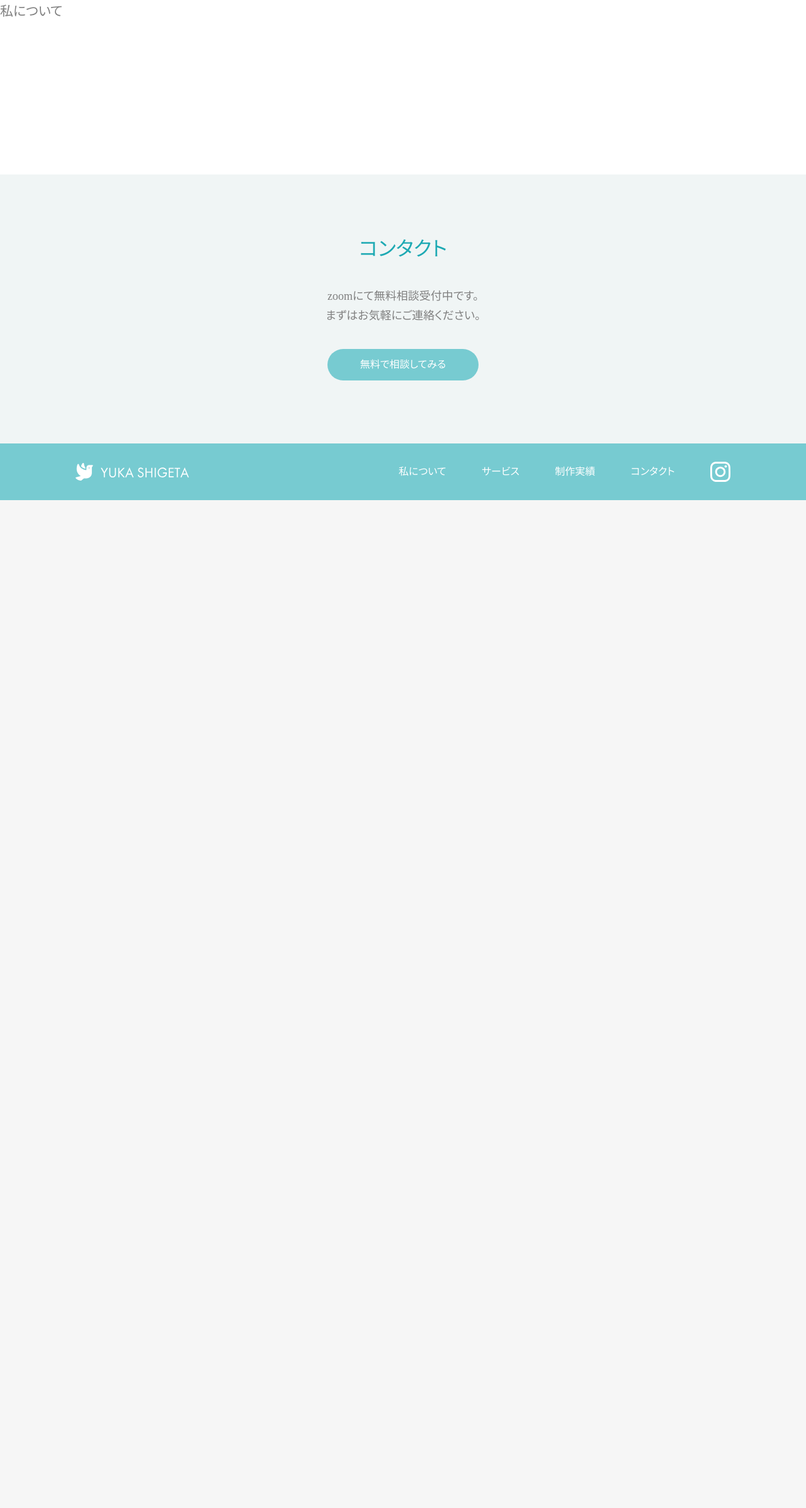
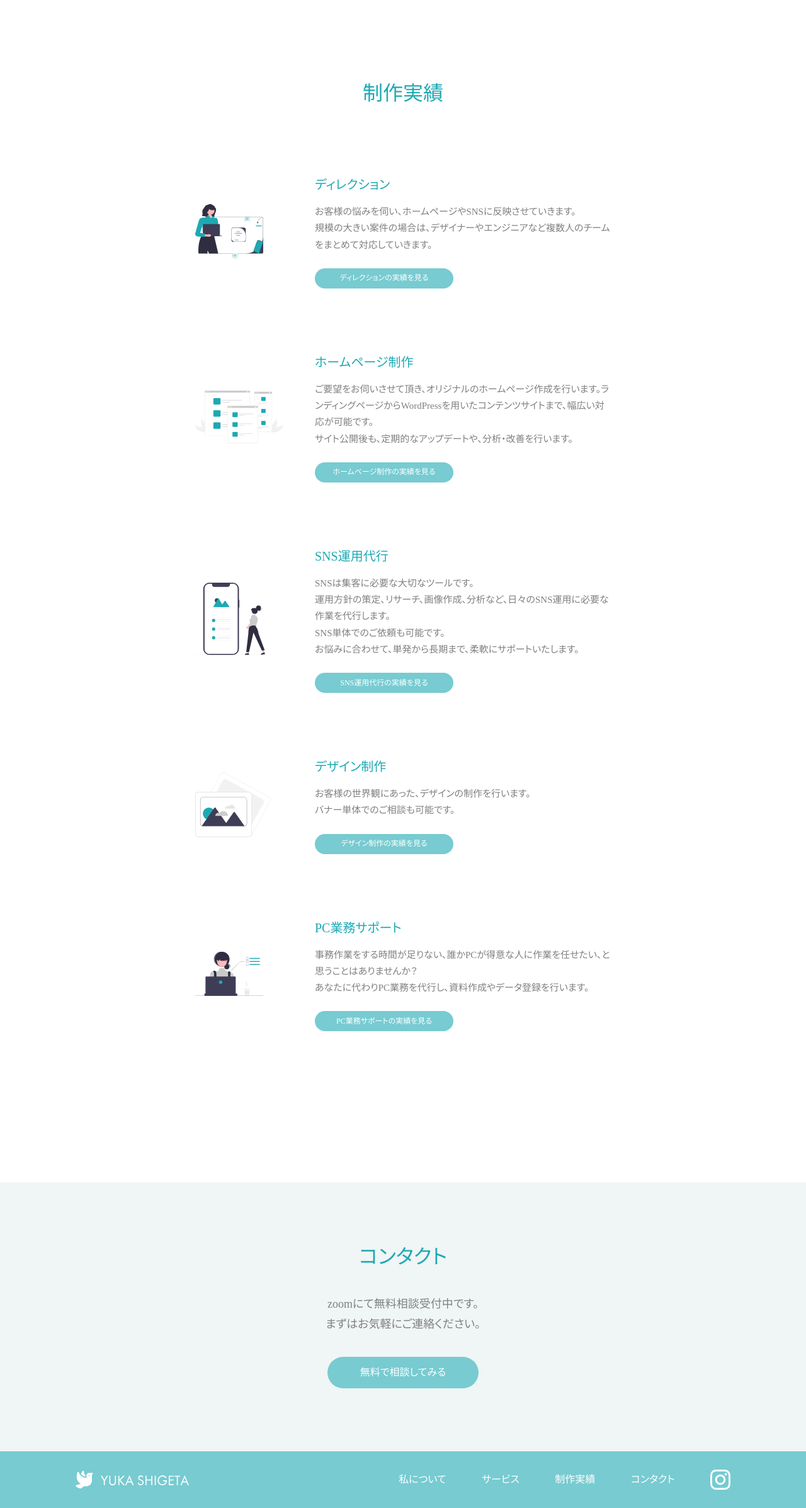
Before and after one commit to sgtyk/dezasuta, a PHP site: page /service/ in a window 1280 px wide. Shown: the part 90-2484 px from the top of the page at 63% size. Before the commit the page ends 884 px from the top, so only its background shows below. Run offline with PHP 8.4, Linux system fonts and the light colour scheme.

Commit message:
ポートフォリオ サービス作成

```diff
--- /dev/null
+++ b/202312/assets/css/pages/_service.scss
@@ -0,0 +1,63 @@
+/* ====================
+ サービス
+======================= */
+.p-service {
+  &-section {
+    display: flex;
+    justify-content: space-between;
+    align-items: center;
+    max-width: 660px;
+    margin: 0 auto;
+    padding: 0 20px;
+    box-sizing: content-box;
+
+    & + & {
+      margin-top: 100px;
+    }
+  }
+
+  &-sectionImgWrap {
+    display: flex;
+    align-items: center;
+    width: 190px;
+  }
+
+  &-sectionImg {
+    &--derection {
+      width: 108px;
+    }
+    &--web {
+      width: 140px;
+    }
+    &--sns {
+      width: 120px;
+    }
+    &--design {
+      width: 120px;
+    }
+    &--pc {
+      width: 108px;
+    }
+  }
+
+  &-sectionInner {
+    width: 470px;
+  }
+
+  &-sectionTitle {
+    font-size: 1.25rem;
+    color: var(--accent-color);
+  }
+
+  &-sectionText {
+    margin-top: 12px;
+    font-size: 0.9375rem;
+  }
+
+  &-sectionBtn {
+    margin: 24px 0 0 0;
+    width: 220px;
+    height: 32px;
+    font-size: 0.75rem;
+  }
+}
--- a/202312/assets/css/pages/_works.scss
+++ b/202312/assets/css/pages/_works.scss
@@ -9,7 +9,7 @@
   }
 
   &-label {
-    display: flex;
+    display: inline-flex;
     justify-content: center;
     align-items: center;
     width: 180px;
@@ -17,6 +17,9 @@
     background-color: var(--bg-color-label);
     font-size: 1.125rem;
     color: #fff;
+    & + & {
+      margin-left: 12px;
+    }
   }
 
   &-list {
--- a/202312/assets/css/style.css
+++ b/202312/assets/css/style.css
@@ -414,7 +414,7 @@ body {
   margin-top: 100px;
 }
 .p-works-label {
-  display: flex;
+  display: inline-flex;
   justify-content: center;
   align-items: center;
   width: 180px;
@@ -423,6 +423,62 @@ body {
   font-size: 1.125rem;
   color: #fff;
 }
+.p-works-label + .p-works-label {
+  margin-left: 12px;
+}
 .p-works-list {
   margin-top: 32px;
+}
+
+/* ====================
+ サービス
+======================= */
+.p-service-section {
+  display: flex;
+  justify-content: space-between;
+  align-items: center;
+  max-width: 660px;
+  margin: 0 auto;
+  padding: 0 20px;
+  box-sizing: content-box;
+}
+.p-service-section + .p-service-section {
+  margin-top: 100px;
+}
+.p-service-sectionImgWrap {
+  display: flex;
+  align-items: center;
+  width: 190px;
+}
+.p-service-sectionImg--derection {
+  width: 108px;
+}
+.p-service-sectionImg--web {
+  width: 140px;
+}
+.p-service-sectionImg--sns {
+  width: 120px;
+}
+.p-service-sectionImg--design {
+  width: 120px;
+}
+.p-service-sectionImg--pc {
+  width: 108px;
+}
+.p-service-sectionInner {
+  width: 470px;
+}
+.p-service-sectionTitle {
+  font-size: 1.25rem;
+  color: var(--accent-color);
+}
+.p-service-sectionText {
+  margin-top: 12px;
+  font-size: 0.9375rem;
+}
+.p-service-sectionBtn {
+  margin: 24px 0 0 0;
+  width: 220px;
+  height: 32px;
+  font-size: 0.75rem;
 }/*# sourceMappingURL=style.css.map */
--- a/202312/assets/css/style.scss
+++ b/202312/assets/css/style.scss
@@ -289,3 +289,4 @@ body {
 @import "./pages/top";
 @import "./pages/about";
 @import "./pages/works";
+@import "./pages/service";
--- a/202312/service/index.html
+++ b/202312/service/index.html
@@ -3,12 +3,12 @@
 <head>
   <meta charset="UTF-8">
   <meta name="viewport" content="width=device-width, initial-scale=1.0">
-  <title>私について | YUKA SHIGETA | ホームページ制作・SNS運用代行</title>
+  <title>サービス | YUKA SHIGETA | ホームページ制作・SNS運用代行</title>
   <meta name="description" content="重田ゆかのポートフォリオサイトです。これまでの実績やサービスについて紹介しています。お気軽にお問いあわせください。">
   <link rel="stylesheet" href="../assets/css/style.css">
   <script src="https://ajax.googleapis.com/ajax/libs/jquery/3.7.1/jquery.min.js"></script>
 </head>
-<body>
+<body class="p-service">
   <header class="c-header">
     <a href="/">
       <img src="../assets/images/svg/logo.svg" alt="YUKA SHIGETA" class="c-header-logo">
@@ -35,15 +35,80 @@
     </nav>
   </header>
 
-  <section class="about under">
-    <h1 class="under-title">私について</h1>
-    <div class="about-inner">
-      <section class="profile">
-        <h2 class="profile-title"></h2>
-      </section>
-    </div><!-- /.about-inner -->
+  <section class="c-under">
+    <h1 class="c-under-title">制作実績</h1>
+
+    <section class="p-service-section">
+      <div class="p-service-sectionImgWrap">
+        <img src="../assets/images/svg/service_img01.svg" alt="" class="p-service-sectionImg p-service-sectionImg--derection">
+      </div>
+      <div class="p-service-sectionInner">
+        <h2 class="p-service-sectionTitle">ディレクション</h2>
+        <p class="p-service-sectionText">
+          お客様の悩みを伺い、ホームページやSNSに反映させていきます。<br>
+          規模の大きい案件の場合は、デザイナーやエンジニアなど複数人のチームをまとめて対応していきます。
+        </p>
+        <a href="/works/#web" class="p-service-sectionBtn c-btn">ディレクションの実績を見る</a>
+      </div>
+    </section>
+
+    <section class="p-service-section">
+      <div class="p-service-sectionImgWrap">
+        <img src="../assets/images/svg/service_img02.svg" alt="" class=" p-service-sectionImg p-service-sectionImg--web">
+      </div>
+      <div class="p-service-sectionInner">
+        <h2 class="p-service-sectionTitle">ホームページ制作</h2>
+        <p class="p-service-sectionText">
+          ご要望をお伺いさせて頂き、オリジナルのホームページ作成を行います。ランディングページからWordPressを用いたコンテンツサイトまで、幅広い対応が可能です。<br>
+          サイト公開後も、定期的なアップデートや、分析・改善を行います。
+          </p>
+        <a href="/works/#web" class="p-service-sectionBtn c-btn">ホームページ制作の実績を見る</a>
+      </div>
+    </section>
+
+    <section class="p-service-section">
+      <div class="p-service-sectionImgWrap">
+        <img src="../assets/images/svg/service_img03.svg" alt="" class="p-service-sectionImg p-service-sectionImg--sns">
+      </div>
+      <div class="p-service-sectionInner">
+        <h2 class="p-service-sectionTitle">SNS運用代行</h2>
+        <p class="p-service-sectionText">
+          SNSは集客に必要な大切なツールです。<br>
+          運用方針の策定、リサーチ、画像作成、分析など、日々のSNS運用に必要な作業を代行します。<br>
+          SNS単体でのご依頼も可能です。<br>
+          お悩みに合わせて、単発から長期まで、柔軟にサポートいたします。</p>
+        <a href="/works/#sns" class="p-service-sectionBtn c-btn">SNS運用代行の実績を見る</a>
+      </div>
+    </section>
+
+    <section class="p-service-section">
+      <div class="p-service-sectionImgWrap">
+        <img src="../assets/images/svg/service_img04.svg" alt="" class="p-service-sectionImg p-service-sectionImg--design">
+      </div>
+      <div class="p-service-sectionInner">
+        <h2 class="p-service-sectionTitle">デザイン制作</h2>
+        <p class="p-service-sectionText">
+          お客様の世界観にあった、デザインの制作を行います。<br>
+          バナー単体でのご相談も可能です。
+        </p>
+        <a href="/works/#design" class="p-service-sectionBtn c-btn">デザイン制作の実績を見る</a>
+      </div>
+    </section>
+
+    <section class="p-service-section">
+      <div class="p-service-sectionImgWrap">
+        <img src="../assets/images/svg/service_img05.svg" alt="" class="p-service-sectionImg p-service-sectionImg--pc">
+      </div>
+      <div class="p-service-sectionInner">
+        <h2 class="p-service-sectionTitle">PC業務サポート</h2>
+        <p class="p-service-sectionText">
+          事務作業をする時間が足りない、誰かPCが得意な人に作業を任せたい、と思うことはありませんか？<br>
+          あなたに代わりPC業務を代行し、資料作成やデータ登録を行います。
+        </p>
+        <a href="/works/#pc" class="p-service-sectionBtn c-btn">PC業務サポートの実績を見る</a>
+      </div>
+    </section>
   </section>
-
 
   <section class="c-contact">
     <h2 class="c-contact-title c-section-title">コンタクト</h2>
@@ -82,11 +147,5 @@
       </nav>
     </div>
   </footer>
-
-  <script>
-    $(function() {
-
-    });
-  </script>
 </body>
 </html>
```
Also changed, not shown: 202312/works/index.html (+5 -4 lines), 1 other file.
